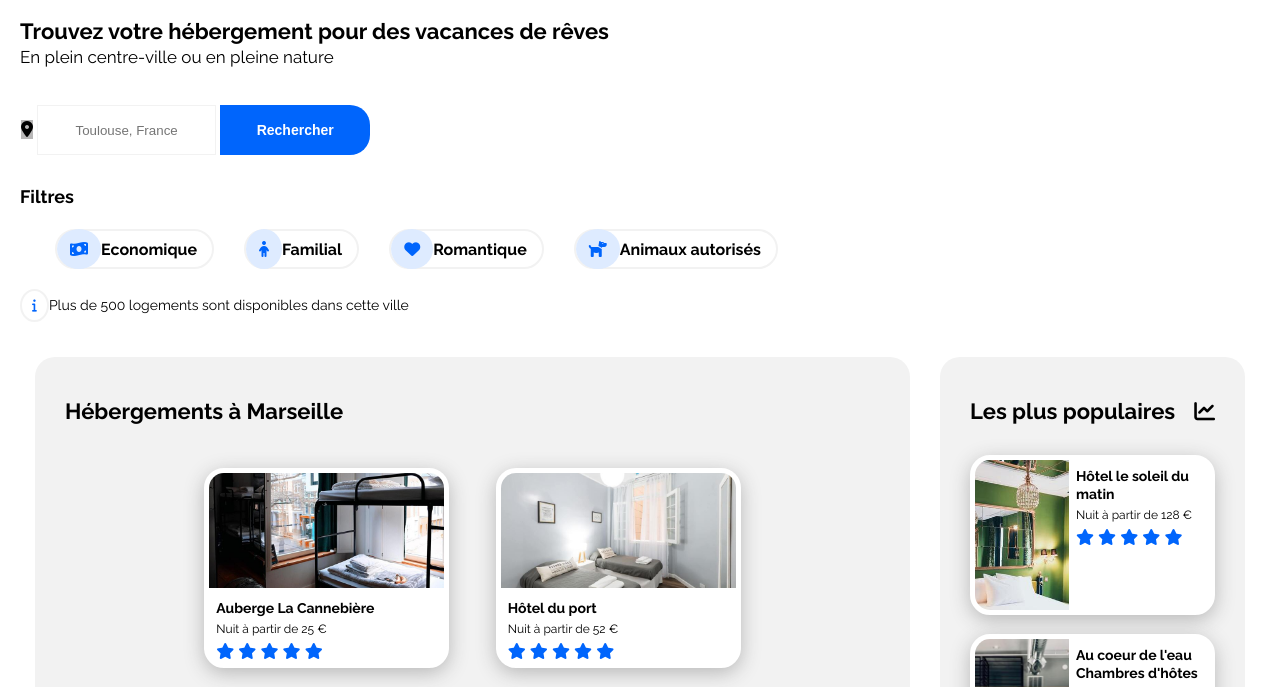
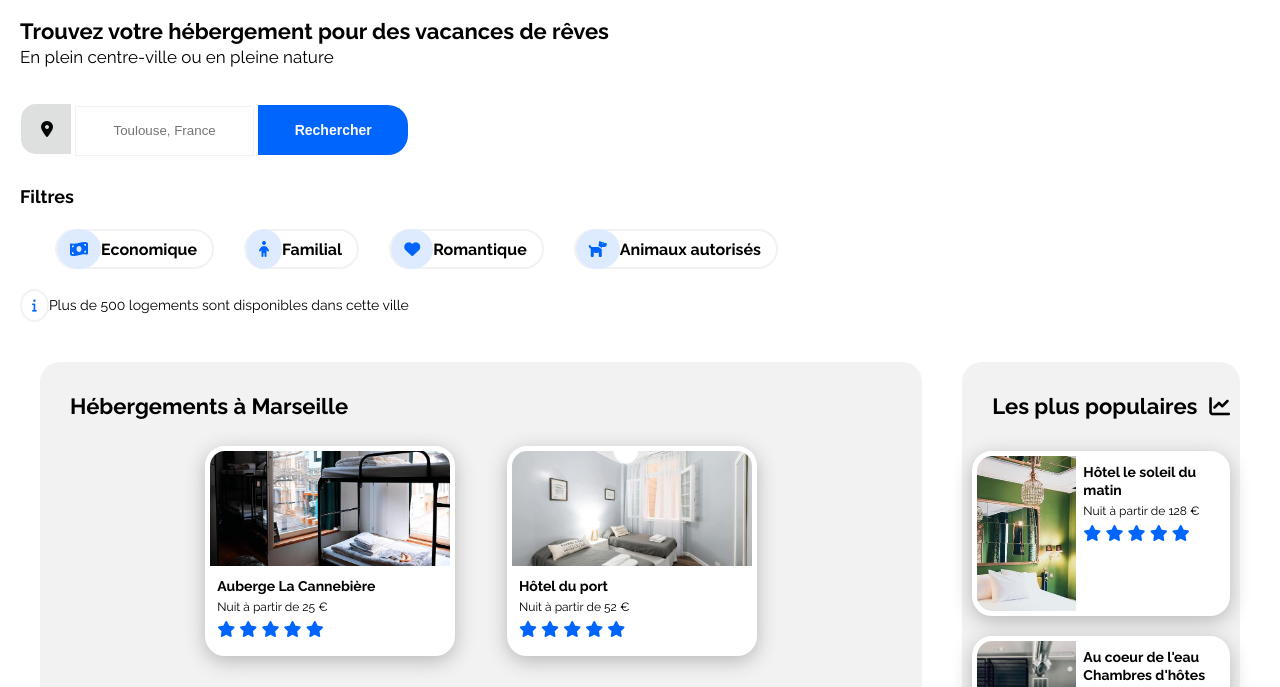
Before and after one commit to CelineSebe/P2_OC_Booki, a plain HTML site: page index.html in a window 1280 px wide. Shown: the part 113-800 px from the top of the page. Drawn offline with Linux system fonts and the light colour scheme.

Commit message:
ajustement label & card

```diff
--- a/css/style.css
+++ b/css/style.css
@@ -137,7 +137,6 @@ main img
 .searchForm
 {
     display: flex;
-    flex-direction: row;
     justify-content: flex-start;
     align-items: center;
     width: 100%;
@@ -148,12 +147,20 @@ main img
     margin-bottom: 30px;
 }
 label{
-    height: 100%;
-    background-color: rgb(184, 183,183);
+    display: inline-block;
+    height: 50px;
+    width: 50px;
+    background-color: rgb(222, 223, 223);
+    border-radius: 15px 0px 0px 15px;
+}
+label i{
+    padding: 17px 20px;
+
 }
 
 #city
 {
+    display: inline-block;
     text-align: center;
     height: 50px;
     border: solid 1px var(--grey);
@@ -261,10 +268,10 @@ aside  {
     width: max-content;
     background-color: var(--grey);
     border-radius: 20px;
-    padding: 40px 30px 30px;
+    padding: 30px 10px 30px;
     padding-bottom: 0px;
     margin-bottom: 60px;
-    margin:15px;
+    margin:20px;
   }
 
 #card-container-lodg{
@@ -272,20 +279,21 @@ aside  {
     flex-direction: row;
     justify-content: center;
     flex-wrap: wrap;
-    margin: 20px;
+
 }
-.title-lodg{
+#lodging h1{
     display: flex;
     flex-direction: column;
     justify-content: left;
+    padding-left: 20px;
 }
 
 
 #card-container-lodg .card{
     object-fit: cover;
     background-color: white;
-    width: 245px;
-    height: 200px;
+    width: 250px;
+    height: 210px;
     margin: 3%;
     border: solid 5px #ffffff;
     border-radius: 20px;
@@ -314,9 +322,9 @@ aside  {
     color: var(--blue);
 }
 .greyStars{
-    color:var(--blueLight)
+    color:var(--blueLight);
+
 }
-
 
 .more {
     font-weight: 700;
@@ -345,8 +353,8 @@ aside  {
 
 aside #card-container-popular .card {
     background-color: white;
-    min-width: 245px;
-    height: 160px;
+    min-width: 250px;
+    height: 165px;
     margin-top: 8%;
     margin-bottom: 8%;
     border: solid 5px #ffffff;
@@ -374,7 +382,7 @@ aside #card-container-popular .card {
     position: absolute;
   }
 
-/*** Section activitées***/
+/*** Section activités***/
 
 #activities{
     display: flex;
@@ -456,15 +464,15 @@ footer span ul li{
 
 /***Media queries***/
 
-@media (max-width: 1440px) {
+@media screen and (max-width: 1440px) {
 
 }
 
-@media  (max-width: 992px) {
+@media screen and (max-width: 992px) {
 
 }
 
-@media (max-width: 768px) {
+@media screen and (max-width: 768px) {
     /*** header ***/
 header
         {
@@ -547,7 +555,7 @@ header
     padding: 4px 4px ;
     font-size: 14px;
     font-weight: bold;
-    border-radius: 5px;
+    border-radius: 15px;
         }
 
     /*** SECTION HEBERGEMENTS***/
@@ -579,10 +587,7 @@ aside{
     width: 100%;
     }
 
-.card-container-activities .card {
-    object-fit: cover;
-    max-height: 300px;
-    }
+
 
 /*** SECTION ACTIVITEES***/
 
@@ -590,6 +595,10 @@ aside{
     margin: 4%;
     padding: 2%;
 }
+.card-container-activities .card {
+    object-fit: cover;
+    max-height: 300px;
+    }
 .card-container-activities{
         display: flex;
         flex-direction: column;
@@ -615,6 +624,10 @@ footer {
     }
 
 footer .container{
+    display: block;
+    align-items: center;
+    justify-content: center;
+    text-align: left;
 
     }
 }
```
